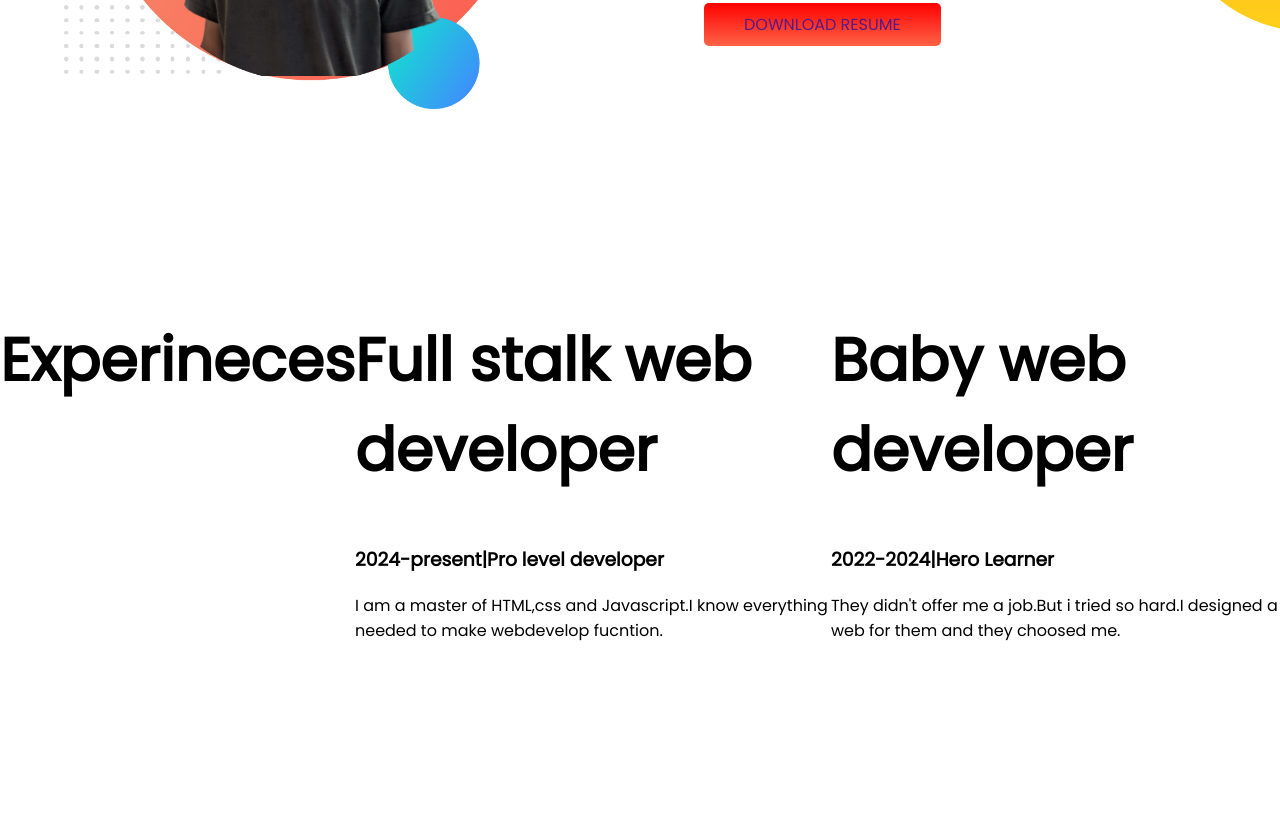
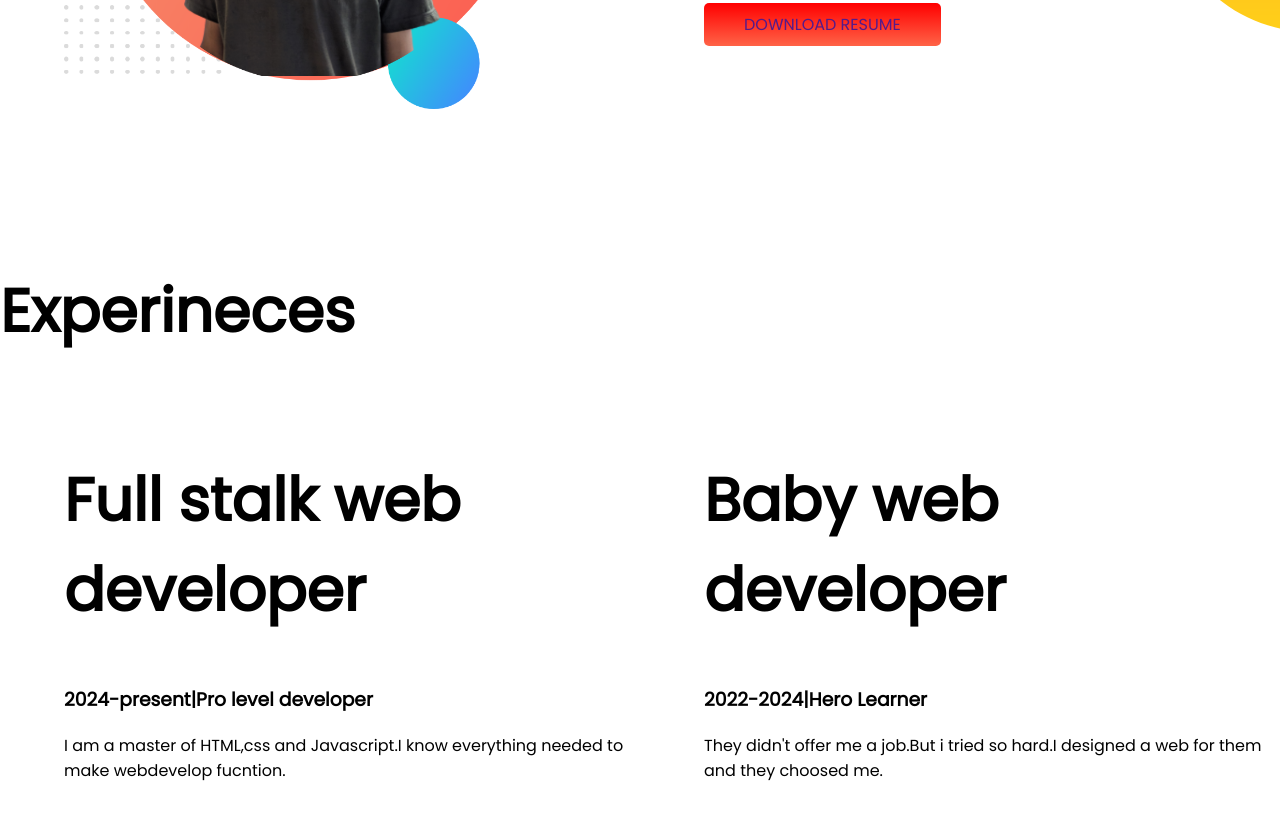
Before and after one commit to alsaif123/developer-portfolio, a plain HTML site: page index.html in a window 1280 px wide. Shown: the part 1017-1836 px from the top of the page. Drawn offline with Linux system fonts and the light colour scheme.

Commit message:
done something

```diff
--- a/index.html
+++ b/index.html
@@ -12,7 +12,7 @@
 
 </head>
 <body>
-    <section class="top-banner">
+    <section class="top-banner felxiable-container">
     <div class="half-width"><h1>Welcome To</h1>
         <h1><span class="ok">Al Saif</span> World!</h1>
         <h3>Engineering student and a beginer web developer</h3>
@@ -24,7 +24,7 @@
     <div class="half-width"><img src="my-bg.png"></div>
 
 </section>
-<section class="dream-big">
+<section class="dream-big felxiable-container">
   <div class="half-width"> <img src="my-bg (1).png"></div>
   <div class="half-width">
 <h1>Dream Big</h1>
@@ -34,20 +34,22 @@
  </div>
 
 </section>
-<section>
+<section class="experience-area">
 
 <h1>Experineces</h1>
 
-<div class="experience-area">
+<div class="felxiable-container">
+    <div class="half-width">
         <h1>Full stalk web developer</h1>
         <h3>2024-present|Pro level developer</h3>
         <p>I am a master of HTML,css and Javascript.I know everything needed to make webdevelop fucntion.</p>
 
 
     </div>
-<div>
+    <div class="half-width">
         <h1>Baby web developer</h1>
          <h3>2022-2024|Hero Learner</h3>
          <p>They didn't offer me a job.But i tried so hard.I designed a web for them and they choosed me.</p>
     </div>
+</div>
 </section>
--- a/style.css
+++ b/style.css
@@ -8,8 +8,9 @@ h1{
 .ok{
     color: orange;
 }
-section{
-    display: flex; margin-bottom: 150px;
+.felxiable-container{
+    display: flex;
+     margin-bottom: 150px;
 }
 .half-width{
     width: 50%;
```
Lines whose indentation alone changed are shown as unchanged.
